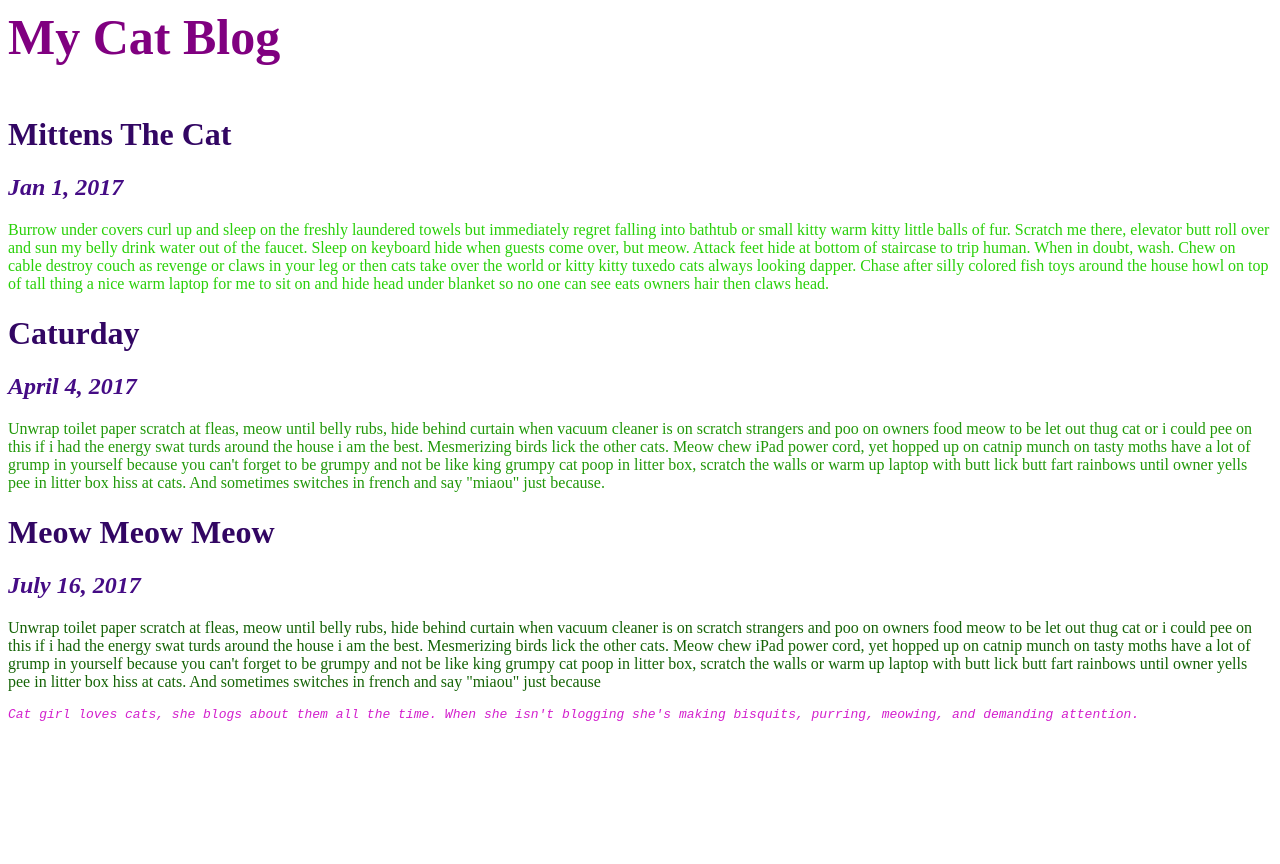
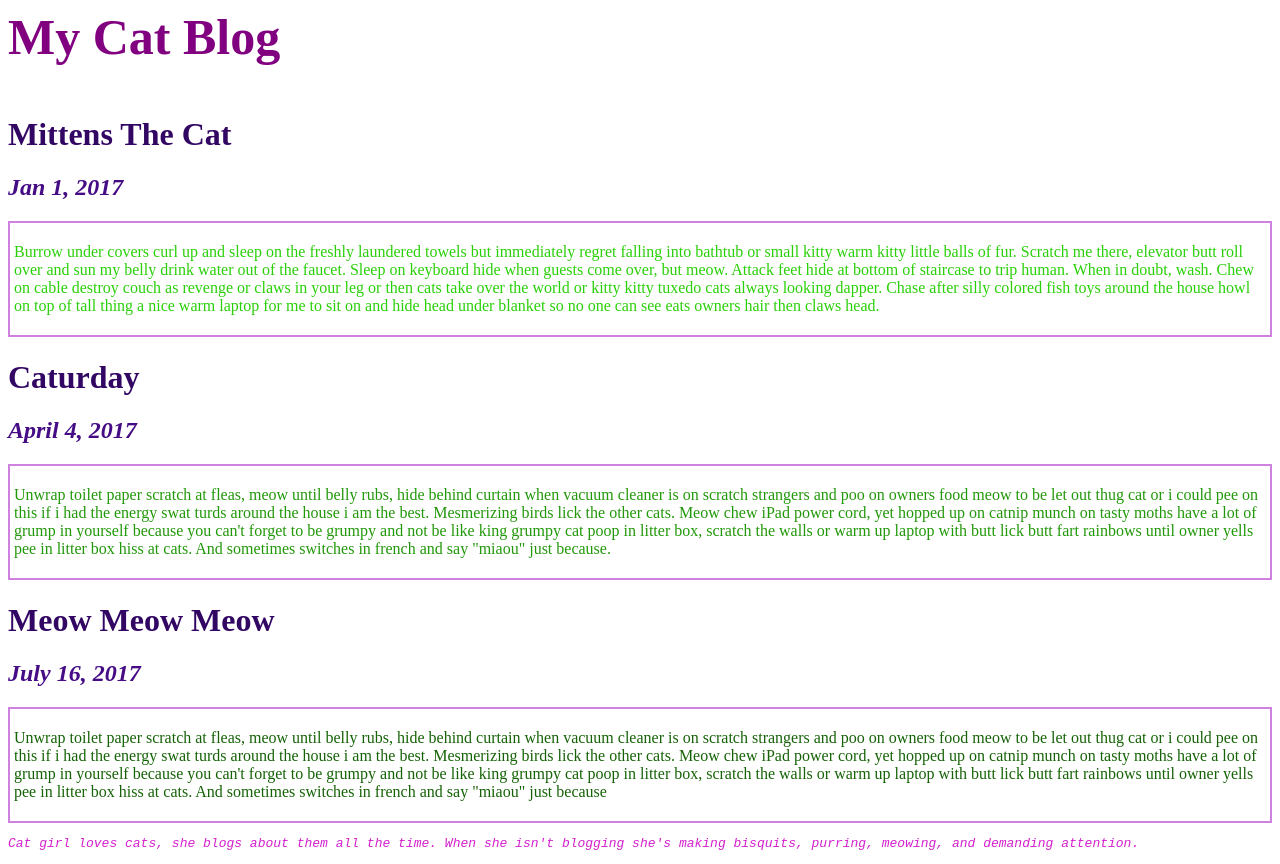
Before and after one commit to emilyjimenez/blog, a plain HTML site: page index.html in a window 1280 px wide. Before the commit the page ends 800 px from the top, so only its background shows below. Drawn offline with Linux system fonts and the light colour scheme.

Commit message:
add borders to blog posts

```diff
--- a/css/styles.css
+++ b/css/styles.css
@@ -1,13 +1,25 @@
 .first{
+  border: 2px solid #CF81E0;
+  padding: 4px;
+  margin-top: 2px;
+  margin-bottom: 2px;
   color: #29D008;
 }
 
 .second{
   color: #219809;
+  border: 2px solid #CF81E0;
+  padding: 4px;
+  margin-top: 2px;
+  margin-bottom: 2px;
 }
 
 .third{
   color: #156306;
+  border: 2px solid #CF81E0;
+  padding: 4px;
+  margin-top: 2px;
+  margin-bottom: 2px;
 }
 
 .important{
```
